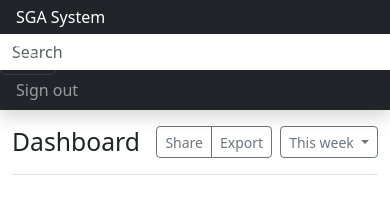
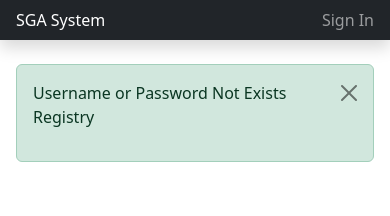
Before and after one commit to willsonp/CRUD_MySQL, a Flask app: page /login in a window 390 px wide. Shown: the top 216 px of the page. Run offline with Flask 3, Linux system fonts and the light colour scheme; some libraries are stand-ins or nearby versions.

Commit message:
Trying login

```diff
--- a/app.py
+++ b/app.py
@@ -1,16 +1,13 @@
 from flask import Flask,render_template, request, redirect, url_for, flash
 import MySQLdb.cursors
-# from config import config
-# from models.modeluser import ModelUser
-# from models.entities.user import User
-
+from flask_login import  login_user, logout_user, login_required,login_manager
 # Models
-
+from models.modeluser import ModelUser
 # Entities
-
-
+from models.entities.users import Users
 
 app = Flask(__name__)
+
 app.secret_key='mysecretkey'
 # Config MySQL DB
 app.config['MYSQL_HOST'] = 'localhost'
@@ -24,8 +21,48 @@ app.config['MYSQL_DB'] = 'products'
 def Index():
     return render_template('index.html')
 
+@app.route('/login',methods=['POST','GET'])
+def Login():
+    if request.method == 'POST':
+
+        conn=MySQLdb.connect(host=app.config['MYSQL_HOST'],user=app.config['MYSQL_USER'],password=app.config['MYSQL_PASSWORD'],db=app.config['MYSQL_DB'])
+
+        user = Users(0,request.form['username'],request.form['password'])
+        # print(request.form['username'],request.form['password'])
+        # print(user.username,user.password)
+
+        logged_user = ModelUser.login(conn,user)
+
+        # print(logged_user)
+
+        conn.close()
+
+        if logged_user != None:
+           if(logged_user.password):
+                login_user(logged_user)
+                flash('Welconme youre Logged In','Success')
+                return render_template('layout.html')
+           else:
+                flash('Invalid Password','Danger')
+                return render_template('/auth/login.html')
+        else:
+            flash('Username or Password Not Found','Danger')
+            return render_template('/auth/login.html')
+    else:
+        flash('Username or Password Not Exists Registry','Danger')
+        return render_template('auth/login.html')
+
+
+@app.route('/logout')
+@login_required
+def Logout():
+    logout_user()
+    return redirect(url_for('login'))
+
+
 
 @app.route('/get_productos')
+@login_required
 def get_Products():
    # Open connection to MySQL DB
     conn=MySQLdb.connect(host=app.config['MYSQL_HOST'],user=app.config['MYSQL_USER'],password=app.config['MYSQL_PASSWORD'],db=app.config['MYSQL_DB'])
@@ -43,38 +80,26 @@ def get_Products():
     return render_template('list_products.html',products=produtcs)
 
 @app.route('/productos')
+@login_required
 def add_products():
     return render_template('products.html')
 
 
 
 @app.route('/proveedor_list')
+@login_required
 def proveedor_list():
     return render_template('proveedorlist.html')
 
 
 @app.route('/add_proveedor')
+@login_required
 def add_proveedor():
     return render_template('proveedor.html')
 
-@app.route('/login',methods=['POST','GET'])
-def Login():
-    if request.method == 'POST':
-        # user = User(0,request.form['username'],request.form['password'])
-        print(request.form['username'],request.form['password'])
-        # logged_user = ModelUser.login(conn,user)
-
-        # if logged_user:
-        #     return redirect(url_for('Index'))
-        # else:
-        #     flash('Username or Password incorrect','danger')
-
-        return render_template('/auth/login.html')
-    else:
-        return render_template('auth/login.html')
-
 
 @app.route('/add_product',methods=['POST','GET'])
+@login_required
 def Add_Product():
     if request.method == 'POST':
         descrip=request.form['descrip']
@@ -107,6 +132,7 @@ def Add_Product():
         return redirect(url_for('get_Products'))
 
 @app.route('/get_product_byId/<id>')
+@login_required
 def get_productByID(id):
     # Open connection to MySQL DB
     conn=MySQLdb.connect(host=app.config['MYSQL_HOST'],user=app.config['MYSQL_USER'],password=app.config['MYSQL_PASSWORD'],db=app.config['MYSQL_DB'])
@@ -125,6 +151,7 @@ def get_productByID(id):
     return render_template('edit_product.html',product=produtc_byId[0])
 
 @app.route('/edit_product/<id>',methods=['POST','GET'])
+@login_required
 def Edit_Product(id):
     if request.method == 'POST':
         descrip=request.form['descrip']
@@ -152,6 +179,7 @@ def Edit_Product(id):
     return redirect(url_for('get_Products'))
 
 @app.route('/delete_product/<id>')
+@login_required
 def Delete_Product(id):
     # Open connection to MySQL DB
     conn=MySQLdb.connect(host=app.config['MYSQL_HOST'],user=app.config['MYSQL_USER'],password=app.config['MYSQL_PASSWORD'],db=app.config['MYSQL_DB'])
--- a/templates/auth/login.html
+++ b/templates/auth/login.html
@@ -1,19 +1,37 @@
-{% extends 'layout.html' %}
+{% extends 'index.html' %}
 
 {% block title %}
-<title> Login to (S G A) </title>
+  <title> Login to (S G A) </title>
 {% endblock %}
 {% block body %}
 
 
   <div class="row g-3 justify-content-md-center p-4">
+    {% with messages = get_flashed_messages() %}
+        {% if messages %}
+
+        {% for message in messages %}
+        <div class="alert alert-success alert-dismissible fade show" role="alert">
+            <p>{{ message }}</p>
+            <button type="button" class="btn-close" data-bs-dismiss="alert" aria-label="Close"></button>
+        </div>
+
+        {% endfor %}
+
+        {% endif %}
+        {% endwith %}
+
     <div class="col-md-5 p-4">
 
       <div class="card card-body p-4">
 
         <main class="form-signin w-100 m-auto">
           <form action="/login" method="POST">
-            <!-- <img class="mb-4" src="/docs/5.3/assets/brand/bootstrap-logo.svg" alt="" width="72" height="57"> -->
+            <div class="container text-center">
+              <img class="mb-4" src="/static/images/userLogin.jpg" alt="" width="170" height="170">
+            </div>
+
+
             <h1 class="h3 mb-3 fw-normal text-center">Please sign in</h1>
 
             <div class="form-floating me-2 my-2 mx-2">
--- a/templates/index.html
+++ b/templates/index.html
@@ -1,8 +1,38 @@
-{% extends 'layout.html' %}
+<!DOCTYPE html>
+<html lang="en">
 
-{% block title %}
-<title> Sistema de Gestion Administrativa (SGA) </title>
-{% endblock %}
+<head>
+    <meta charset="UTF-8">
+    <meta name="viewport" content="width=device-width, initial-scale=1.0">
 
-{% block body %}
-{% endblock %}
+    <link rel="stylesheet" href="/static/css/bootstrap.css">
+    <link rel="stylesheet" href="/static/css/menu.css">
+    <link rel="stylesheet" href="/static/css/login.css">
+
+    {% block title %}
+    <title> Sistema de Gestion Administrativa (SGA) </title>
+    {% endblock %}
+
+</head>
+
+<body>
+
+        <header class="navbar navbar-dark sticky-top bg-dark flex-md-nowrap p-0 shadow">
+            <a class="navbar-brand col-md-3 col-lg-2 me-0 px-3 fs-6" href="/">SGA System</a>
+            <div class="navbar-nav">
+              <div class="nav-item text-nowrap">
+                <a class="nav-link px-3" href="/login">Sign In</a>
+              </div>
+            </div>
+          </header>
+
+                  {% block body %}
+                {% endblock %}
+
+      <script src="/static/js/bootstrapMain.js"></script>
+      <script src="/static/js/bootstrapBundle.js"></script>
+      <script src="/static/js/feather.min.js"></script>
+
+</body>
+
+</html>
--- a/templates/layout.html
+++ b/templates/layout.html
@@ -84,7 +84,7 @@
             <input class="form-control form-control-dark w-100 rounded-0 border-0" type="text" placeholder="Search" aria-label="Search">
             <div class="navbar-nav">
               <div class="nav-item text-nowrap">
-                <a class="nav-link px-3" href="#">Sign out</a>
+                <a class="nav-link px-3" href="/logout">Sign out</a>
               </div>
             </div>
           </header>
```
Also changed, not shown: models/entities/user.py (deleted, +0 -14 lines), models/entities/users.py (added, +14 -0 lines), models/modeluser.py (+6 -6 lines), models/entities/__init__.py (deleted).
